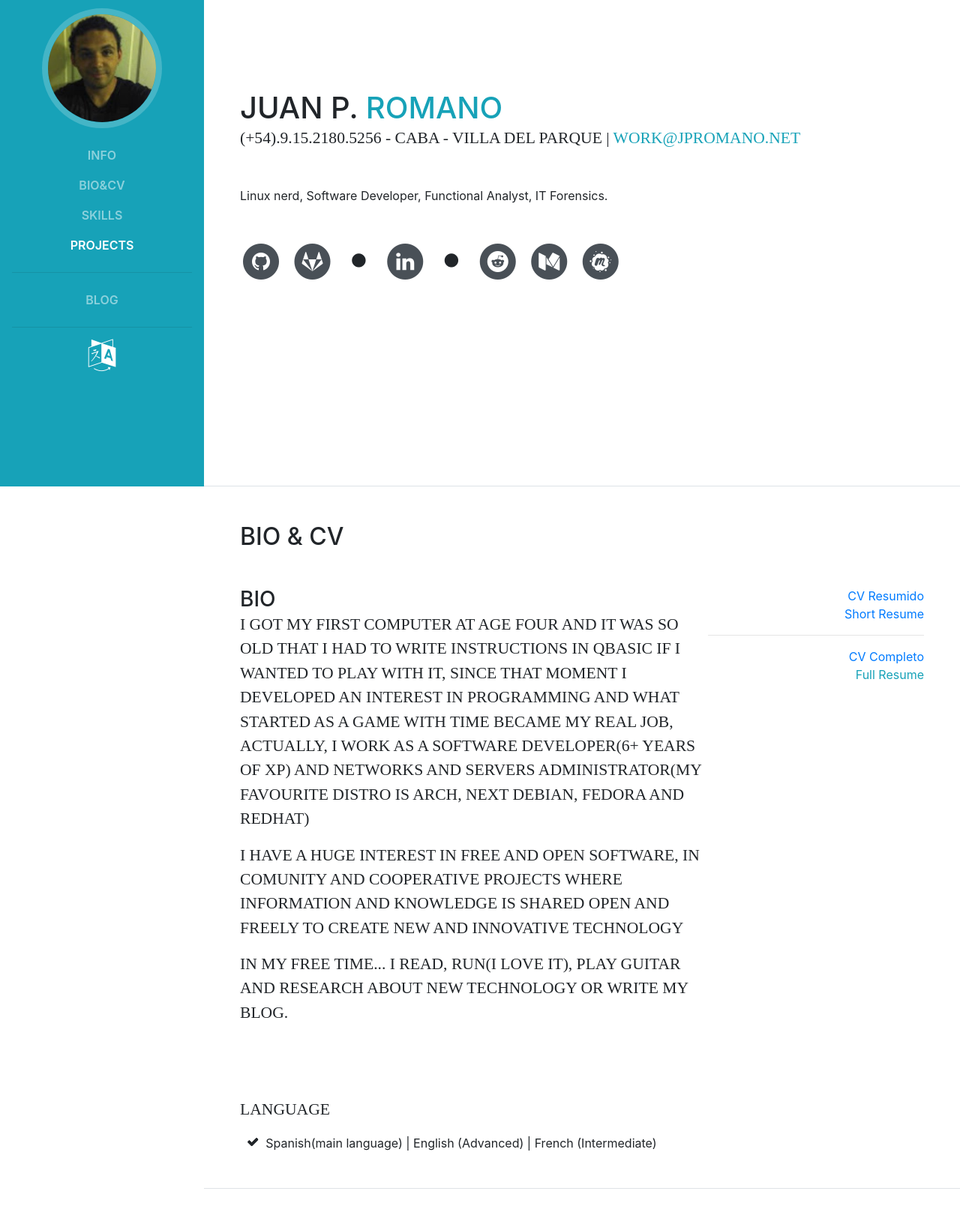
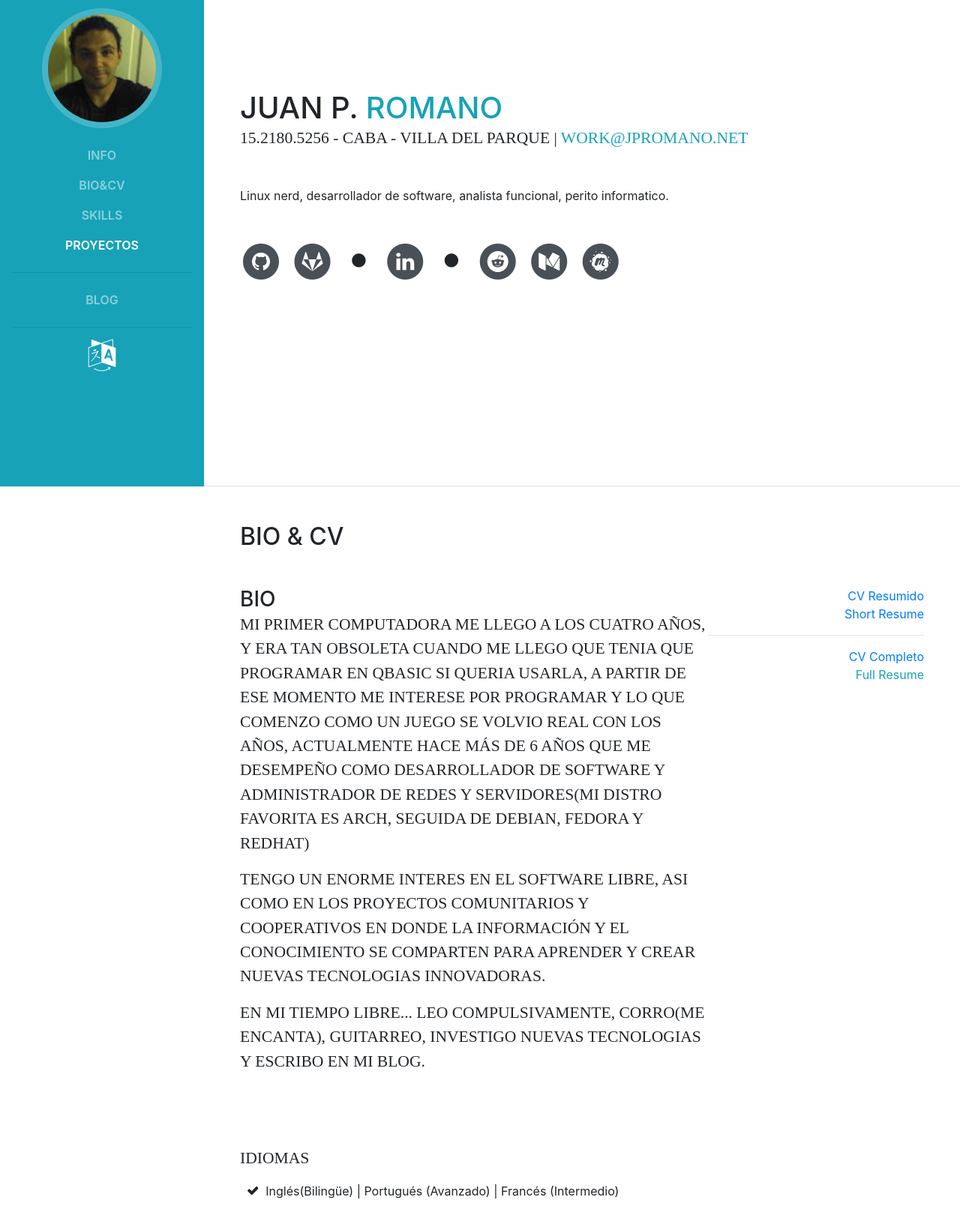
Before and after one commit to jpromanonet/personalSite, a website with bundled scripts: page 02_New_Site/index.html in a window 1280 px wide. Shown: the part 151-1780 px from the top of the page at 75% size. Built offline with nearby package versions, Linux system fonts and the light colour scheme; a web font is replaced by a local one.

```diff
--- a/02_New_Site/index.html
+++ b/02_New_Site/index.html
@@ -8,7 +8,7 @@
     <meta name="keywords" content="juan, pablo, romano, blog, bio, cv, proyectos, programacion, programador, desarrollador, desarrollo, analisis funcional, perito informatico, computacion, linux, hardware, software libre">
     <meta name="author" content="Juan P. Romano">
 
-    <title>Juan P. Romano | Start</title>
+    <title>Juan P. Romano | Inicio</title>
 
     <!-- Bootstrap core CSS -->
     <link href="vendor/bootstrap/css/bootstrap.min.css" rel="stylesheet">
@@ -51,7 +51,7 @@
             <a class="nav-link js-scroll-trigger" href="#skills">Skills</a>
           </li>
           <li class="nav-item">
-            <a class="nav-link js-scroll-trigger" href="#proyectos">Projects</a>
+            <a class="nav-link js-scroll-trigger" href="#proyectos">Proyectos</a>
           </li>
           <!--
           <li class="nav-item">
@@ -84,7 +84,7 @@
       <div class="modal-dialog" role="document">
         <div class="modal-content">
           <div class="modal-header">
-            <h5 class="modal-title" id="exampleModalLabel">Pick a language</h5>
+            <h5 class="modal-title" id="exampleModalLabel">Selecciona un idioma</h5>
               <button type="button" class="close" data-dismiss="modal" aria-label="Close">
                 <span aria-hidden="true">&times;</span>
               </button>
@@ -100,7 +100,7 @@
            </div>
            <div class="modal-footer">
              <button type="button" class="btn btn-danger" data-dismiss="modal">
-               CLOSE
+               CERRAR
              </button>
            </div>
          </div>
@@ -114,10 +114,10 @@
           <h1 class="mb-0">Juan P.
             <span class="text-info">Romano</span>
           </h1>
-          <div class="subheading mb-5">(+54).9.15.2180.5256 - CABA - Villa del Parque |
+          <div class="subheading mb-5">15.2180.5256 - CABA - Villa del Parque |
             <a class='text-info' href="mailto:work@jpromano.net">work@jpromano.net</a>
           </div>
-          <p class="mb-5">Linux nerd, Software Developer, Functional Analyst, IT Forensics.</p>
+          <p class="mb-5">Linux nerd, desarrollador de software, analista funcional, perito informatico.</p>
           <ul class="list-inline list-social-icons mb-0">
             <li class="list-inline-item">
               <a target="_blank" href="https://github.com/jpromanonet">
@@ -189,15 +189,16 @@
               <h3 class="mb-0">Bio</h3>
               <div class="subheading mb-3">
                 <p>
-                  I got my first computer at age four and it was so old that i had to write instructions in QBasic if i wanted to play with it, since that moment i developed an interest
-                  in programming and what started as a game with time became my real job, actually, i work as a software developer(6+ years of xp) and networks and servers administrator(My favourite
-                  distro is Arch, next Debian, Fedora and RedHat)
+                  Mi primer computadora me llego a los cuatro años, y era tan obsoleta cuando me llego que tenia que programar en QBasic si queria usarla, a partir de ese momento
+                  me interese por programar y lo que comenzo como un juego se volvio real con los años, actualmente hace más de 6 años que me desempeño como desarrollador de software
+                  y administrador de redes y servidores(Mi distro favorita es Arch, seguida de Debian, Fedora y RedHat)
                 </p>
                 <p>
-                  I have a huge interest in Free and Open Software, in comunity and cooperative projects where information and knowledge is shared open and freely to create new and innovative technology
+                  Tengo un enorme interes en el Software Libre, asi como en los proyectos comunitarios y cooperativos en donde la información y el conocimiento se comparten para aprender y crear
+                  nuevas tecnologias innovadoras.
                 </p>
                 <p>
-                  In my free time... i read, run(i love it), play guitar and research about new technology or write my blog.
+                  En mi tiempo libre... leo compulsivamente, corro(me encanta), guitarreo, investigo nuevas tecnologias y escribo en mi blog.
                 </p>
               </div>
             </div>
@@ -225,15 +226,15 @@
           </div>
           </div>
           <hr>
-          <div class="subheading mb-3">Language</div>
+          <div class="subheading mb-3">IDIOMAS</div>
           <ul class="fa-ul mb-0">
             <li>
               <i class="fa-li fa fa-check"></i>
-              Spanish(main language) |
+              Inglés(Bilingüe) |
               <i class="fa-li fa fa-check"></i>
-              English (Advanced) |
+              Portugués (Avanzado) |
               <i class="fa-li fa fa-check"></i>
-              French (Intermediate)
+              Francés (Intermedio)
             </li>
           </ul>
 
@@ -332,18 +333,19 @@
 
       <section class="resume-section p-3 p-lg-5 d-flex flex-column" id="proyectos">
         <div class="my-auto">
-          <h2 class="mb-5">Projects</h2>
+          <h2 class="mb-5">Proyectos</h2>
 
           <div class="resume-item d-flex flex-column flex-md-row mb-5">
             <div class="resume-content mr-auto">
               <h3 class="mb-0">[Code_Challenges]</h3>
               <div class="subheading mb-3">
                 <p>
-                  A micro project that born from the idea of improve my skills as a developer, writing code everyday and after a quick Google search, i came with the idea of building
-                  a site where i could upload all my code meanwhile i complete different coding challenges such as: #100DaysOfCode or #180Websites180Days.
+                  Un micro-proyecto que nace a partir de la idea de mejorar mis habilidades como programador(y que me permita escribir codigo todos los dias), entonces despues
+                  de una rapida busqueda en Google, tuve la idea de armar un sitio en donde voy subiendo todo el codigo que escriba mientras
+                  llevo a cabo diferentes desafios de programación, como: #100DaysOfCode o #180Websites180Days.
                 </p>
                 <p>
-                  In the site you could see the different project i'm building through the course of the challenges.
+                  En el sitio podes ver los diferentes proyectos que voy armando durante el desarrollo de los desafios.
                 </p>
                 </div>
             </div>
```
